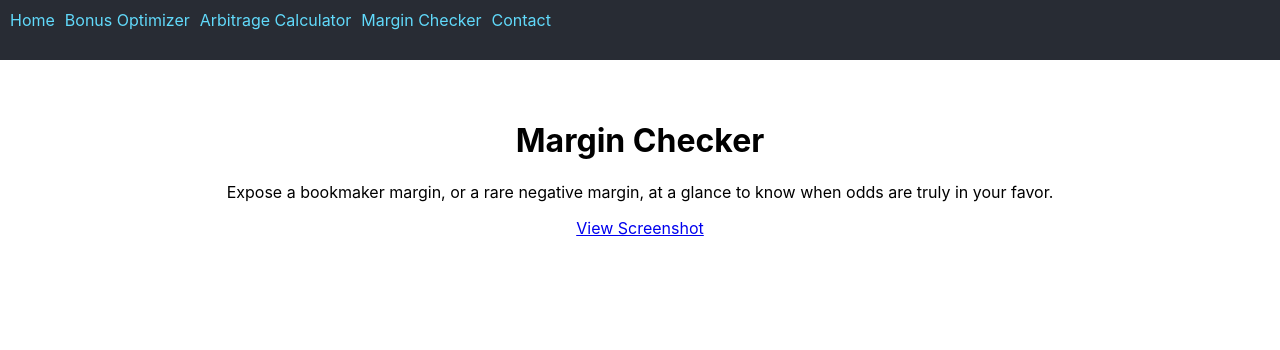
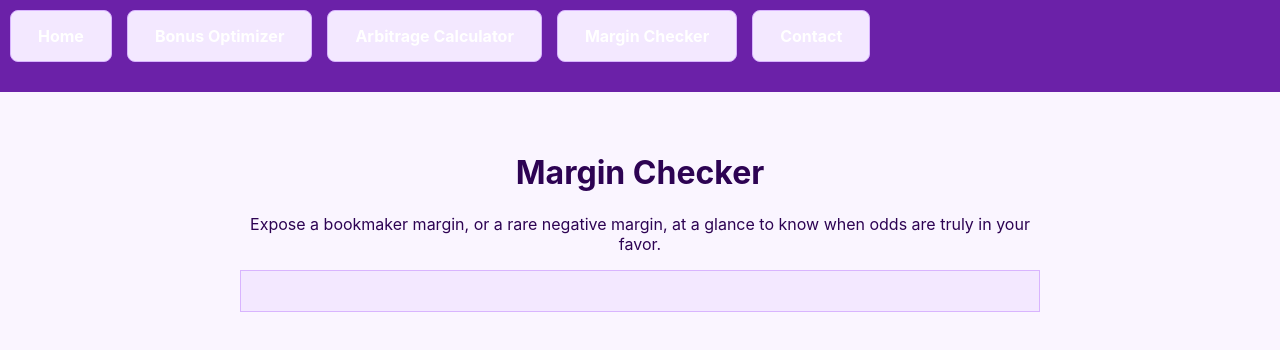
Before and after one commit to hubertik1/arbitragenius-site, a React (Create React App) app: page /margin-checker in a window 1280 px wide. Shown: the top 350 px of the page. Built offline with nearby package versions, Linux system fonts and the light colour scheme; no server answers; the HTML template or start-up script is replaced by a standard one.

Commit message:
Improve style and display placeholder screenshots

```diff
--- a/src/App.module.css
+++ b/src/App.module.css
@@ -1,7 +1,11 @@
 .app {
   text-align: center;
+  min-height: 100vh;
+  display: flex;
+  flex-direction: column;
 }
 
 .content {
   padding: 20px;
+  flex: 1;
 }
--- a/src/components/Navbar.module.css
+++ b/src/components/Navbar.module.css
@@ -1,21 +1,29 @@
 .navbar {
-  background-color: #282c34;
+  background-color: #6b21a8;
   padding: 10px;
 }
 
 .navbar ul {
   display: flex;
   list-style: none;
-  gap: 10px;
+  gap: 15px;
   padding: 0;
   margin: 0;
 }
 
 .navbar a {
-  color: #61dafb;
+  color: #fff;
   text-decoration: none;
+  padding: 8px 12px;
+  border-radius: 4px;
+  transition: background-color 0.3s;
+}
+
+.navbar a:hover {
+  background-color: #7c3aed;
 }
 
 .navbar a.active {
+  background-color: #7c3aed;
   font-weight: bold;
 }
--- /dev/null
+++ b/src/components/Screenshot.js
@@ -0,0 +1,17 @@
+import React, { useEffect, useState } from 'react';
+import styles from './Screenshot.module.css';
+
+const Screenshot = ({ src }) => {
+  const [text, setText] = useState('');
+
+  useEffect(() => {
+    fetch(src)
+      .then((res) => res.text())
+      .then((t) => setText(t))
+      .catch(() => setText(''));
+  }, [src]);
+
+  return <pre className={styles.screenshot}>{text}</pre>;
+};
+
+export default Screenshot;
--- /dev/null
+++ b/src/components/Screenshot.module.css
@@ -0,0 +1,6 @@
+.screenshot {
+  background-color: #f3e8ff;
+  border: 1px solid #d8b4fe;
+  padding: 20px;
+  white-space: pre-wrap;
+}
--- a/src/index.css
+++ b/src/index.css
@@ -5,6 +5,12 @@ body {
     sans-serif;
   -webkit-font-smoothing: antialiased;
   -moz-osx-font-smoothing: grayscale;
+  background-color: #faf5ff;
+  color: #2d0353;
+}
+
+a {
+  color: #7c3aed;
 }
 
 code {
--- a/src/pages/ArbitrageCalculator.js
+++ b/src/pages/ArbitrageCalculator.js
@@ -1,12 +1,13 @@
 import React from 'react';
 import styles from './Calculator.module.css';
+import Screenshot from '../components/Screenshot';
 
 const ArbitrageCalculator = () => {
   return (
     <div className={styles.container}>
       <h1>Arbitrage Calculator</h1>
       <p>Spot sure bets on two-way or three-way markets and see ROI before you place a single wager.</p>
-      <a href="/assets/arbitrage_ss.png" target="_blank" rel="noopener noreferrer">View Screenshot</a>
+      <Screenshot src="/assets/screenshot-arbitrage-calculator.txt" />
     </div>
   );
 };
--- a/src/pages/BonusOptimizer.js
+++ b/src/pages/BonusOptimizer.js
@@ -1,12 +1,13 @@
 import React from 'react';
 import styles from './Calculator.module.css';
+import Screenshot from '../components/Screenshot';
 
 const BonusOptimizer = () => {
   return (
     <div className={styles.container}>
       <h1>Bonus Optimizer</h1>
       <p>Instantly convert free bets and sign-up promos into guaranteed profit by balancing stakes across all outcomes.</p>
-      <a href="/assets/bonus_ss.png" target="_blank" rel="noopener noreferrer">View Screenshot</a>
+      <Screenshot src="/assets/screenshot-bonus-optimizer.txt" />
     </div>
   );
 };
--- a/src/pages/Calculator.module.css
+++ b/src/pages/Calculator.module.css
@@ -1,3 +1,5 @@
 .container {
   padding: 20px;
+  max-width: 800px;
+  margin: auto;
 }
--- a/src/pages/Contact.module.css
+++ b/src/pages/Contact.module.css
@@ -1,7 +1,35 @@
 .container {
   padding: 20px;
+  max-width: 600px;
+  margin: auto;
 }
 
 form div {
   margin-bottom: 10px;
 }
+
+label {
+  display: block;
+  margin-bottom: 4px;
+}
+
+input,
+textarea {
+  width: 100%;
+  padding: 8px;
+  border: 1px solid #d8b4fe;
+  border-radius: 4px;
+}
+
+button {
+  background-color: #7c3aed;
+  color: white;
+  border: none;
+  padding: 10px 20px;
+  border-radius: 4px;
+  cursor: pointer;
+}
+
+button:hover {
+  background-color: #6b21a8;
+}
--- a/src/pages/Home.module.css
+++ b/src/pages/Home.module.css
@@ -1,5 +1,7 @@
 .container {
   padding: 20px;
+  max-width: 800px;
+  margin: auto;
 }
 
 ul {
@@ -9,4 +11,18 @@ ul {
 
 li {
   margin-bottom: 20px;
+  background-color: #f3e8ff;
+  border: 1px solid #d8b4fe;
+  border-radius: 8px;
+  padding: 15px;
 }
+
+a {
+  color: #7c3aed;
+  text-decoration: none;
+  font-weight: bold;
+}
+
+a:hover {
+  text-decoration: underline;
+}
--- a/src/pages/MarginChecker.js
+++ b/src/pages/MarginChecker.js
@@ -1,12 +1,13 @@
 import React from 'react';
 import styles from './Calculator.module.css';
+import Screenshot from '../components/Screenshot';
 
 const MarginChecker = () => {
   return (
     <div className={styles.container}>
       <h1>Margin Checker</h1>
       <p>Expose a bookmaker margin, or a rare negative margin, at a glance to know when odds are truly in your favor.</p>
-      <a href="/assets/margin_ss.png" target="_blank" rel="noopener noreferrer">View Screenshot</a>
+      <Screenshot src="/assets/screenshot-margin-checker.txt" />
     </div>
   );
 };
```
